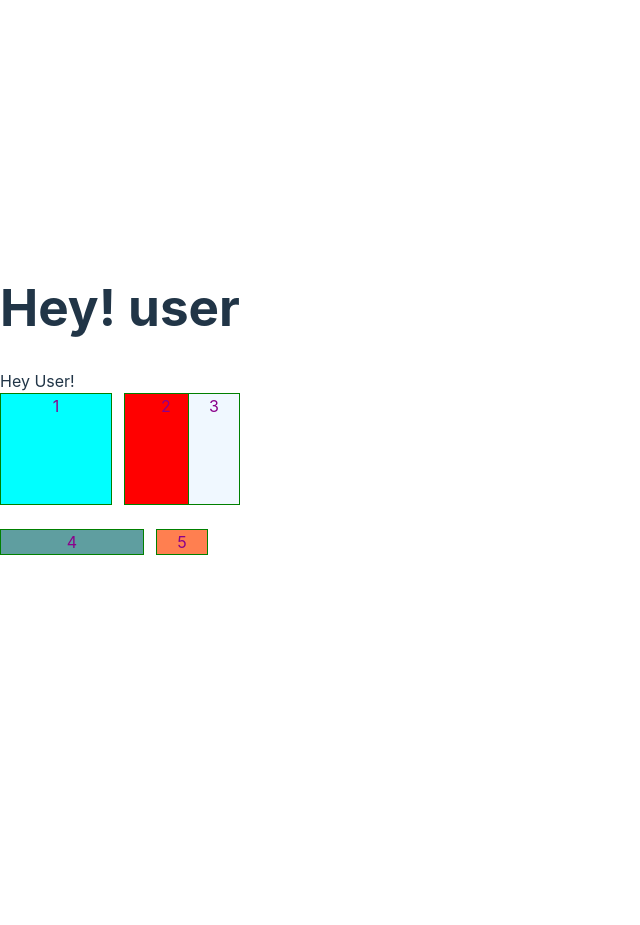
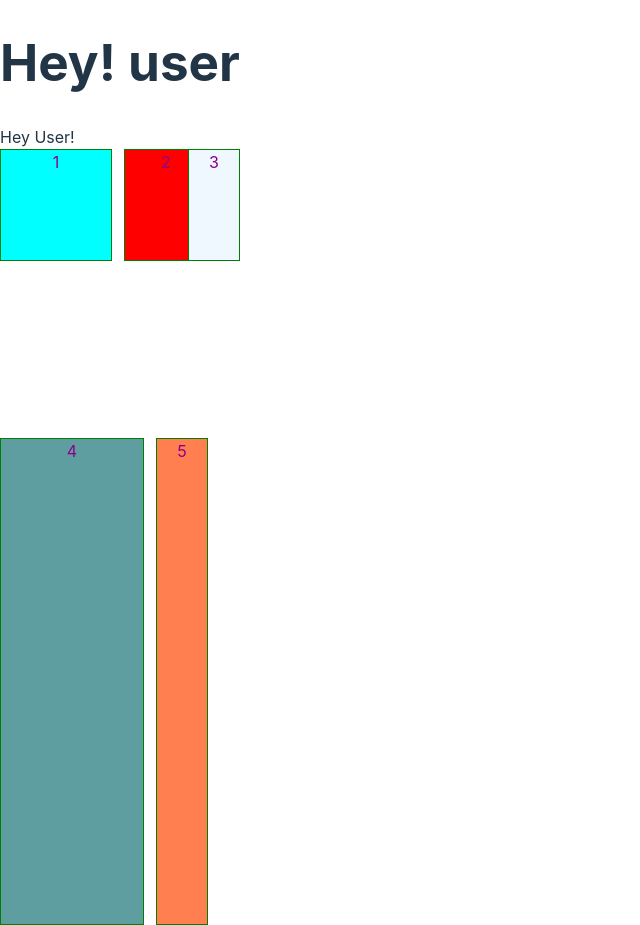
Before and after one commit to georgetsai2028/Budgeting-App, a React (Vite) app: page /user-dashboard in a window 1280 px wide. Shown: the whole page, without its empty margins (0-640 px from the left). Before the commit the page ends 800 px from the top, so only its background shows below. Built offline with nearby package versions, Linux system fonts and the light colour scheme.

Commit message:
fixed pages, fix grid later

```diff
--- a/src/Calculator.jsx
+++ b/src/Calculator.jsx
@@ -43,8 +43,9 @@ const [budget, setBudget] = useState({ needs: 0, wants: 0, savings: 0});
         <p>Savings: ${budget.savings.toFixed(2)}</p>
 
         <PieChart budget={budget} />
+        <SignUpButton />
         </div>
-        <SignUpButton />
+
         </>
     )
 }
--- a/src/pages/UserDashboard.css
+++ b/src/pages/UserDashboard.css
@@ -1,4 +1,10 @@
-
+html, body, #root{
+    margin: 0;
+    padding: 0;
+    width: 100%;
+    height: 100%;
+    display: flex;
+}
 
 .userdashboardContainer {
     display: flex;
--- a/src/pages/UserDashboard.jsx
+++ b/src/pages/UserDashboard.jsx
@@ -7,7 +7,8 @@ export function UserDashboard() {
 
     return (
         <>
-            <div className="sidebard">
+            <div className="userdashboardRoot">
+            <div className="sidebar">
                 <h1>Hey! user</h1>
             </div>
             <div className="userdashboardContainer">
@@ -22,6 +23,7 @@ export function UserDashboard() {
                 <div className = "item" id="score">5</div>
             </div>
             </div>
+            </div>
         </>
 
     );
```
